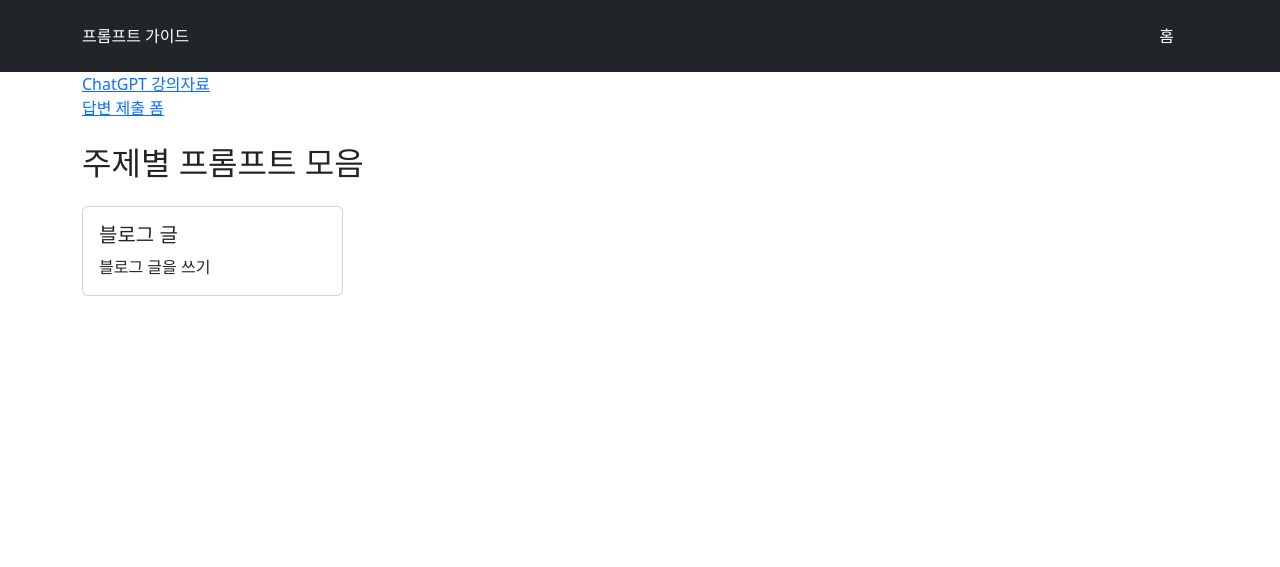
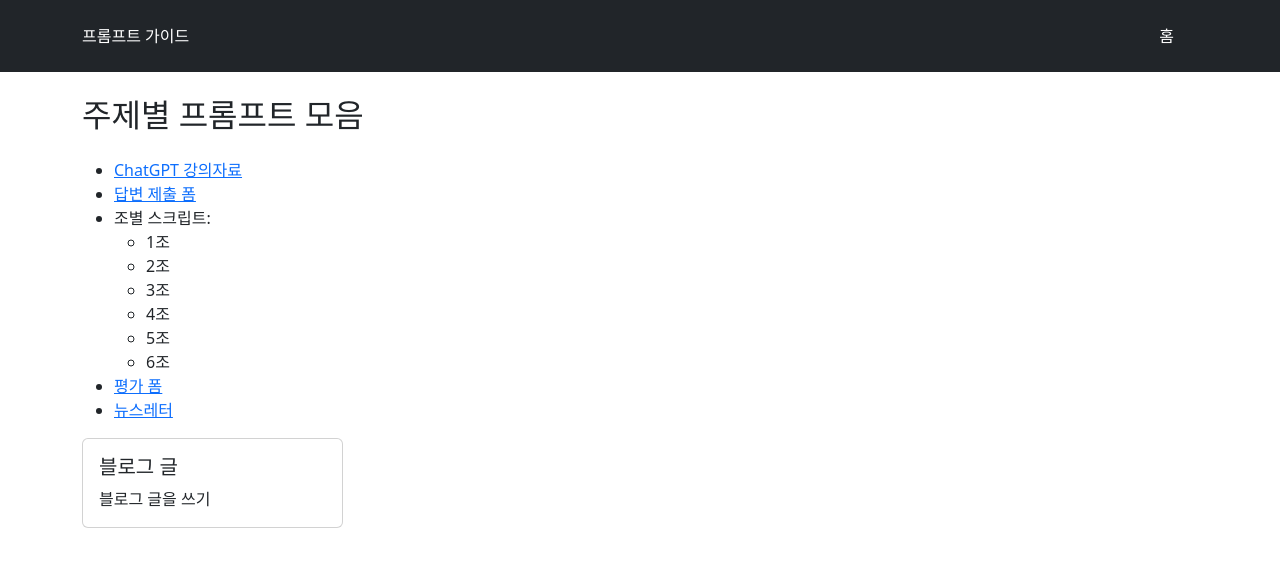
Before and after one commit to euphoris/promptguide, a Django app: page /prompt/ in a window 1280 px wide. Shown: the top 567 px of the page. Run offline with Django 4.2, Linux system fonts and the light colour scheme.

Commit message:
엔무브 수업용

```diff
--- a/common/templates/base.html
+++ b/common/templates/base.html
@@ -34,13 +34,6 @@
         </header>
         <main>
             <div class="container">
-                <div>
-                    <a href="https://s3.ap-northeast-2.amazonaws.com/doc.mindscale.kr/ngv/chatgpt.pdf">ChatGPT 강의자료</a>
-                </div>
-                <div>
-                    <a href="https://docs.google.com/forms/d/e/1FAIpQLSegs8nWR03DxOp-l428qGtk0BBeQS6zOb6jB-45M-pOeY8Lmw/viewform">답변 제출 폼</a>
-                </div>
-
                 {% block page %}{% endblock %}
             </div>
         </main>
--- a/common/templates/common/list.html
+++ b/common/templates/common/list.html
@@ -11,6 +11,26 @@
 <h2 class="mt-4 mb-4">
     {{ title }}
 </h2>
+
+<ul>
+    <li>
+        <a href="https://s3.ap-northeast-2.amazonaws.com/doc.mindscale.kr/ngv/chatgpt.pdf">ChatGPT 강의자료</a>
+    </li>
+    <li><a href="https://docs.google.com/forms/d/e/1FAIpQLSfu8XQEcR-Q_Je973UlLMSO2lCDL1ez97SougHlNyDb2TzNgw/viewform">답변 제출 폼</a></li>
+    <li>조별 스크립트:
+        <ul>
+            <li>1조</li>
+            <li>2조</li>
+            <li>3조</li>
+            <li>4조</li>
+            <li>5조</li>
+            <li>6조</li>
+        </ul>
+
+    </li>
+    <li><a href="https://docs.google.com/forms/d/e/1FAIpQLSf1sunQhnea9Lua5CqcpOE9tTIBXkXvOTS0PQpBO2mkizuFLw/viewform">평가 폼</a></li>
+    <li><a href="https://aitrend.stibee.com/">뉴스레터</a></li>
+</ul>
 
 <div class="row">
     {% for prompt in prompts %}
```
